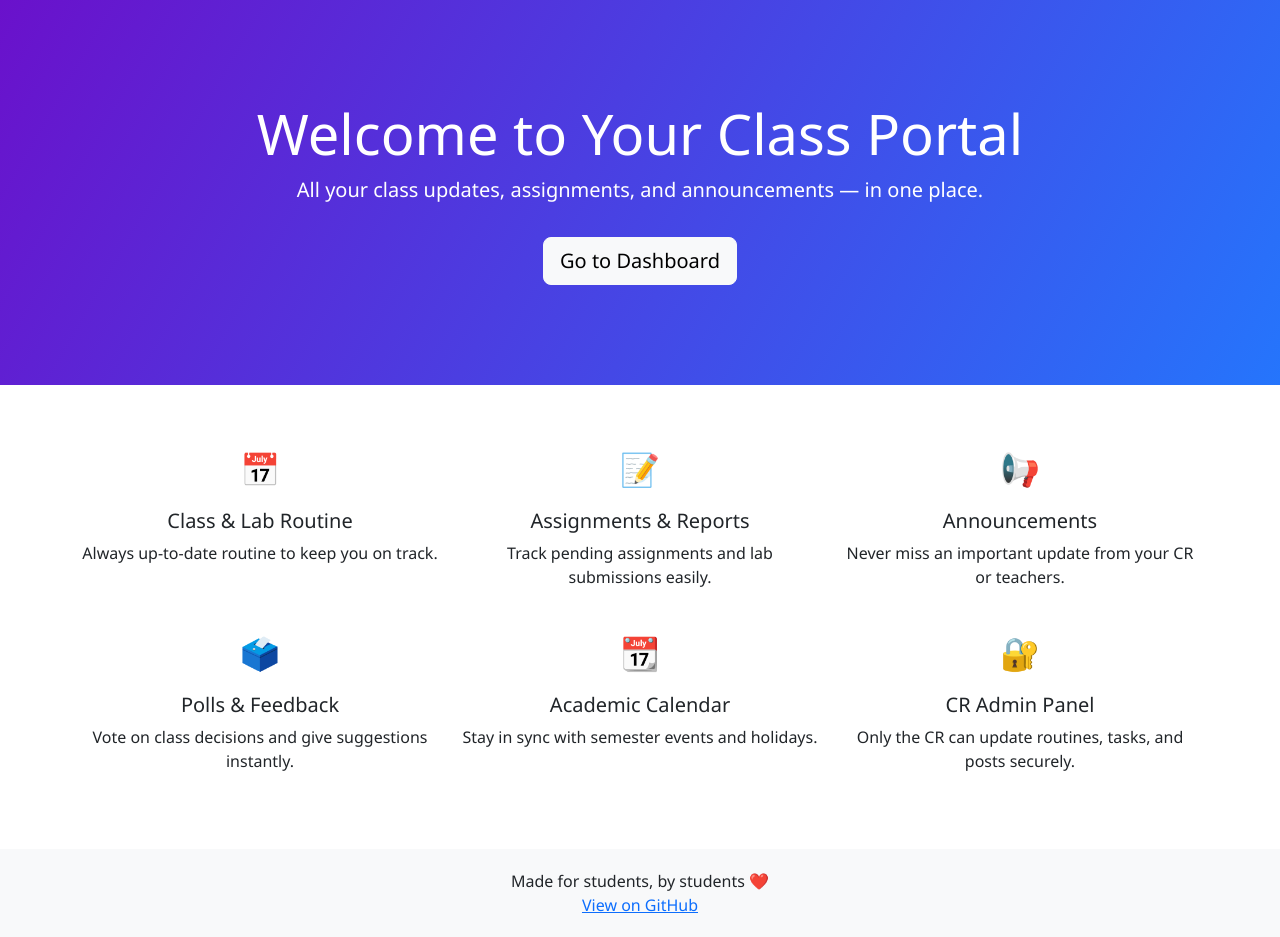
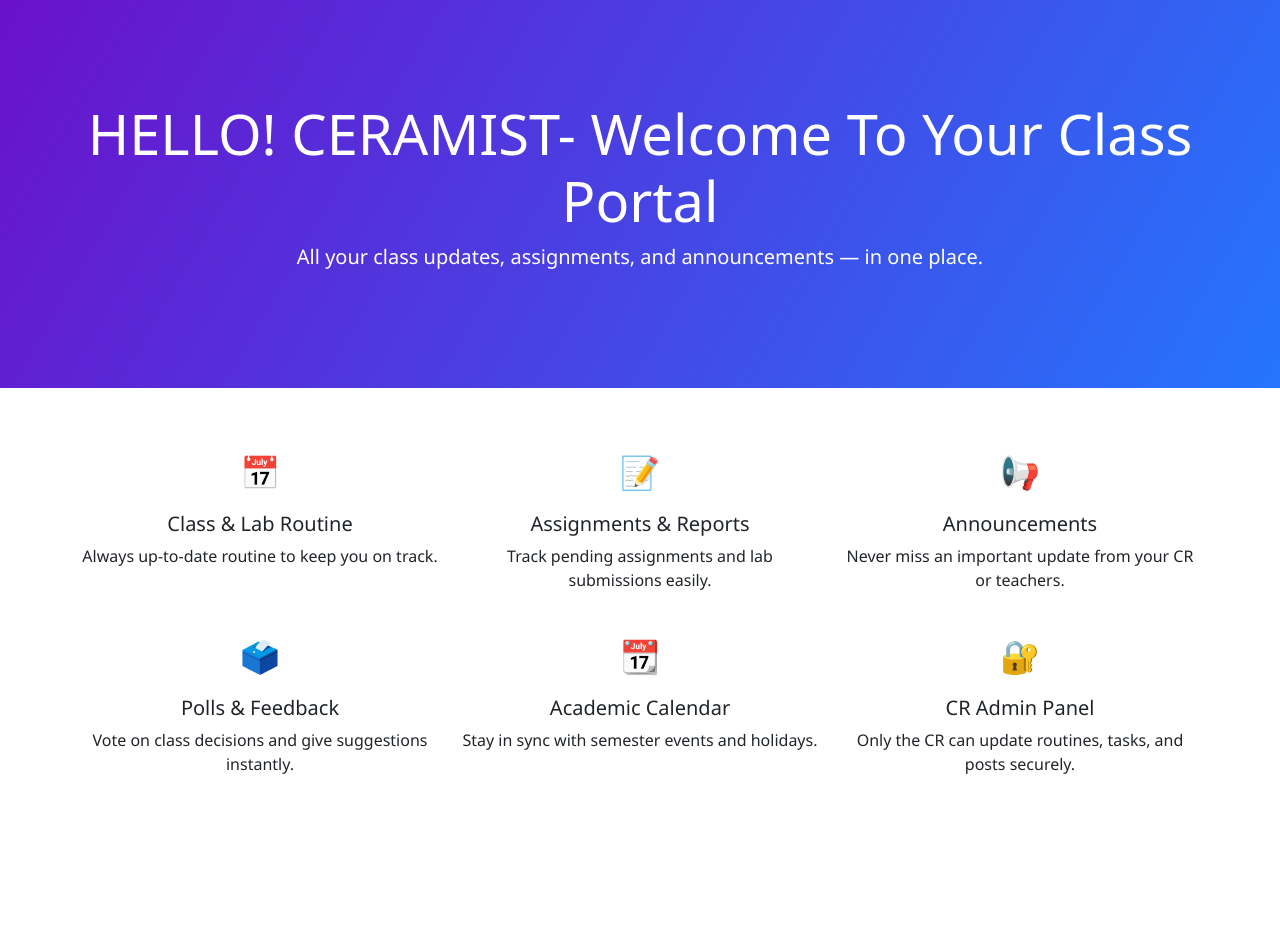
Before and after one commit to naimur-cyber/academic, a plain HTML site: page index.html in a window 1280 px wide. After the commit the page ends 852 px from the top, so only its background shows below. Drawn offline with nearby package versions, Linux system fonts and the light colour scheme.

Commit message:
index.html

```diff
--- a/index.html
+++ b/index.html
@@ -34,10 +34,9 @@
   <!-- Hero Section -->
   <section class="hero">
     <div class="container">
-      <h1 class="display-4">Welcome to Your Class Portal</h1>
+      <h1 class="display-4">HELLO! CERAMIST- Welcome To Your Class Portal</h1>
       <p class="lead">All your class updates, assignments, and announcements — in one place.</p>
-      <a href="dashboard.html" class="btn btn-light btn-lg mt-3">Go to Dashboard</a>
-    </div>
+          </div>
   </section>
 
   <!-- Features Section -->
@@ -82,12 +81,6 @@
   </section>
 
   <!-- Footer -->
-  <footer>
-    <div class="container">
-      <p class="mb-0">Made for students, by students ❤️</p>
-      <a href="https://github.com/your-username/class-portal" target="_blank">View on GitHub</a>
-    </div>
-  </footer>
 
   <script src="https://cdn.jsdelivr.net/npm/bootstrap@5.3.2/dist/js/bootstrap.bundle.min.js"></script>
 </body>
```
